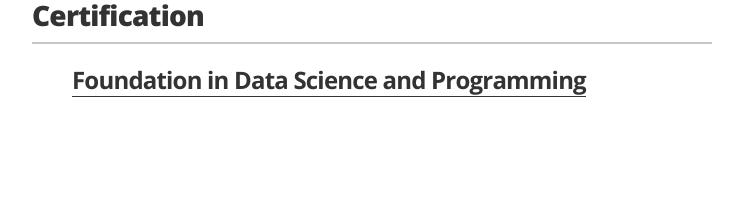
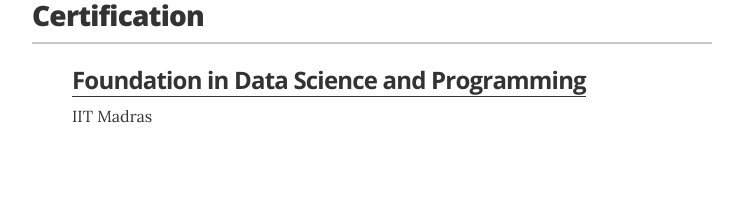
Before and after one commit to sanskar-gupta206/resume, a Jekyll site: the page built from index.html, in a window 1280 px wide. Shown: the part 1623-1820 px from the top of the page, without its empty margins (268-1011 px from the left). Built offline with Jekyll 4.4.1, drawn with Linux system fonts in a browser that asks for light colours; before the commit the page ends 1787 px from its top, so only the background shows below that.

Commit message:
Update resume.html

```diff
--- a/_layouts/resume.html
+++ b/_layouts/resume.html
@@ -177,6 +177,7 @@
           <ul class="resume-item-list">
             {% for link in site.data.links %}
             <h3 class="resume-item-title" itemprop="name">{% if link.url %}<a href="{{ link.url }}" itemprop="url">{{ link.certi }}</a>{% else %}{{ link.certi }}{% endif %}</h3>
+            <p class="resume-item-copy">{{ link.description }}</p>
             {% endfor %}
           </ul>
         </div>
```
